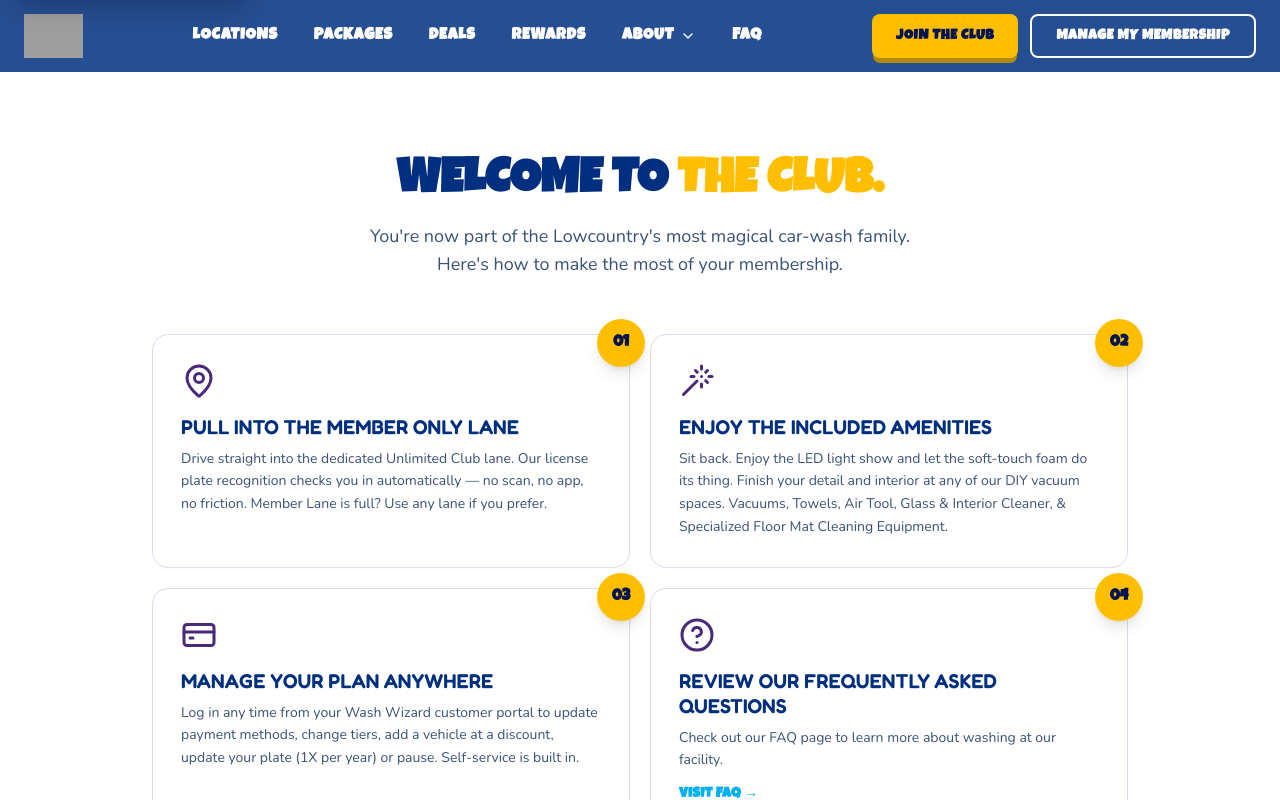
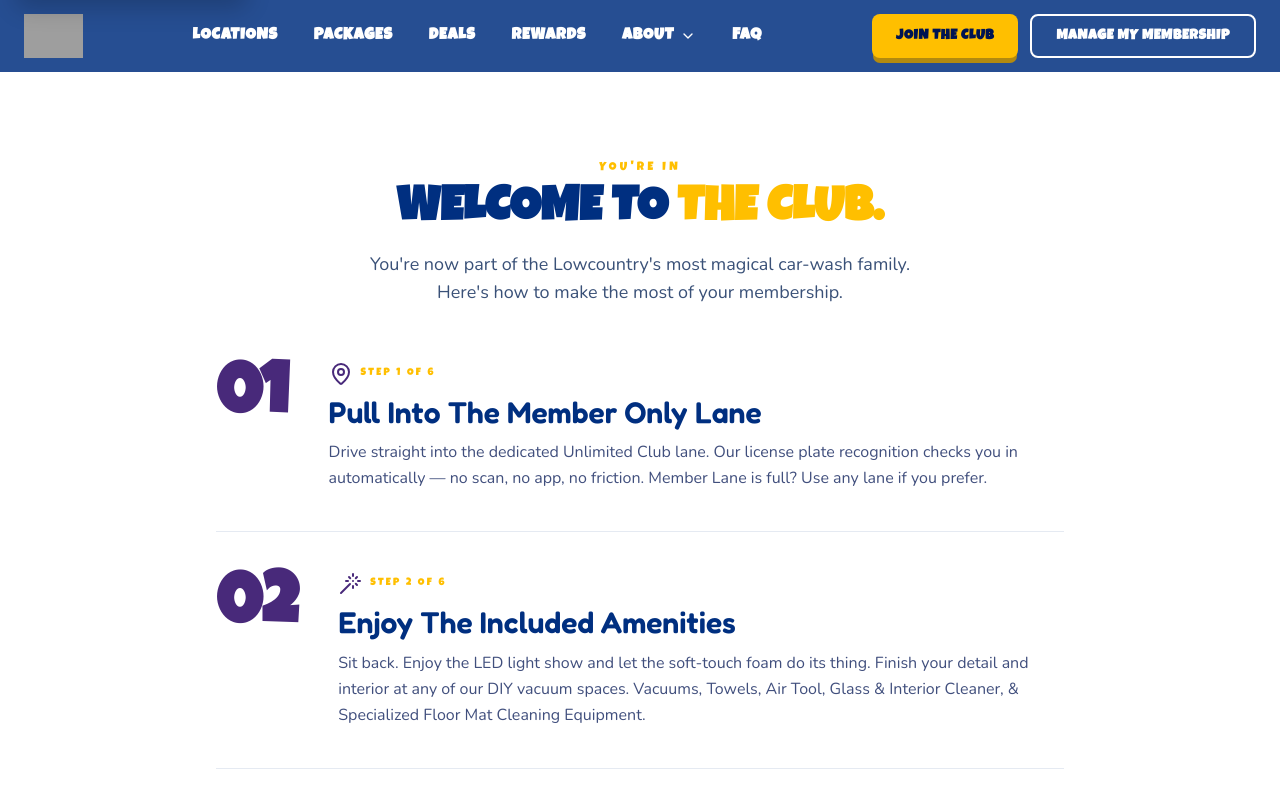
Before and after one commit to nautilusengineering/wash-wizard-carwash-site, a Next.js app: page /welcome in a window 1280 px wide. Shown: the top 800 px of the page. Built offline with nearby package versions, Linux system fonts and the light colour scheme; grey boxes are pictures that could not be loaded; a web font is replaced by a local one.

Commit message:
feat(welcome): numbered rail layout with magic-purple numerals; FAQ CTA as outline button

```diff
--- a/src/app/welcome/page.tsx
+++ b/src/app/welcome/page.tsx
@@ -1,5 +1,13 @@
 import { Button } from "@/components/ui/button";
-import { Wand, MapPin, CreditCard, Repeat, HelpCircle, ShieldCheck } from "lucide-react";
+import {
+  Wand,
+  MapPin,
+  CreditCard,
+  Repeat,
+  HelpCircle,
+  ShieldCheck,
+  ArrowRight,
+} from "lucide-react";
 import Link from "next/link";
 import { MANAGE_ACCOUNT_URL } from "@/lib/utils";
 
@@ -9,7 +17,14 @@ export const metadata = {
     "Welcome new Unlimited Wash Club members! Learn how to use your plan, manage your account, and add vehicles.",
 };
 
-const steps = [
+type Step = {
+  icon: typeof MapPin;
+  title: string;
+  body: string;
+  link?: { href: string; label: string };
+};
+
+const steps: Step[] = [
   {
     icon: MapPin,
     title: "Pull Into The Member Only Lane",
@@ -46,48 +61,59 @@ const steps = [
 
 export default function WelcomePage() {
   return (
-    <>
     <section className="bg-background pt-32 lg:pt-40 pb-16 lg:pb-24">
-        <div className="mx-auto max-w-5xl px-4 lg:px-6">
+      <div className="mx-auto max-w-4xl px-4 lg:px-6">
         <div className="text-center mb-10 lg:mb-14">
+          <p className="font-heading uppercase tracking-[0.28em] text-xs text-accent mb-3">
+            You&apos;re in
+          </p>
           <h1 className="font-heading font-bold uppercase text-4xl lg:text-5xl text-primary leading-[0.95]">
             Welcome To <span className="text-accent">The Club.</span>
           </h1>
           <p className="mt-4 text-base sm:text-lg text-muted-foreground max-w-xl mx-auto">
-              You&apos;re now part of the Lowcountry&apos;s most magical car-wash family. Here&apos;s how to make the most of your membership.
+            You&apos;re now part of the Lowcountry&apos;s most magical car-wash
+            family. Here&apos;s how to make the most of your membership.
           </p>
         </div>
 
-          <div className="grid grid-cols-1 md:grid-cols-2 gap-5">
+        <ol className="divide-y divide-primary/10">
           {steps.map((s, i) => {
             const Icon = s.icon;
             return (
-                <div
+              <li
                 key={s.title}
-                  className="relative p-6 sm:p-7 rounded-2xl bg-background border border-border hover:border-accent/40 hover:shadow-lg transition-all"
+                className="grid grid-cols-[auto_1fr] gap-6 lg:gap-10 py-8 lg:py-10 first:pt-0 last:pb-0 items-start"
               >
-                  <div className="absolute -top-4 -right-4 w-12 h-12 rounded-full bg-accent text-accent-foreground grid place-items-center font-heading font-bold shadow-lg">
-                    0{i + 1}
+                <div className="font-heading font-bold tabular-nums text-6xl lg:text-7xl leading-none text-magic">
+                  {String(i + 1).padStart(2, "0")}
                 </div>
-                  <Icon className="w-9 h-9 text-magic mb-4" />
-                  <h3 className="font-card font-bold uppercase text-xl text-primary mb-2 leading-tight">
+                <div>
+                  <div className="flex items-center gap-2 mb-2">
+                    <Icon className="w-6 h-6 text-magic" />
+                    <span className="font-heading uppercase tracking-[0.22em] text-[0.65rem] text-accent">
+                      Step {i + 1} of {steps.length}
+                    </span>
+                  </div>
+                  <h3 className="font-card font-bold text-2xl lg:text-3xl text-primary mb-2 leading-tight">
                     {s.title}
                   </h3>
-                  <p className="text-sm text-muted-foreground leading-relaxed">
+                  <p className="text-base text-foreground/75 leading-relaxed">
                     {s.body}
                   </p>
                   {s.link && (
                     <Link
                       href={s.link.href}
-                      className="inline-block mt-3 text-sm font-heading font-bold uppercase tracking-wide text-secondary hover:text-primary transition-colors"
+                      className="inline-flex items-center gap-1.5 mt-3 text-sm font-heading font-bold uppercase tracking-wide text-magic hover:text-primary transition-colors"
                     >
                       {s.link.label}
+                      <ArrowRight className="w-3.5 h-3.5" />
                     </Link>
                   )}
                 </div>
+              </li>
             );
           })}
-          </div>
+        </ol>
 
         <div className="mt-12 flex flex-col sm:flex-row gap-3 justify-center">
           <a href={MANAGE_ACCOUNT_URL} target="_blank" rel="noopener noreferrer">
@@ -95,12 +121,11 @@ export default function WelcomePage() {
               Manage My Membership
             </Button>
           </a>
-            <Button asChild size="lg" variant="ghost">
+          <Button asChild size="lg" variant="outline">
             <Link href="/faq">Membership FAQ &rarr;</Link>
           </Button>
         </div>
       </div>
     </section>
-    </>
   );
 }
```
Lines whose indentation alone changed are shown as unchanged.
